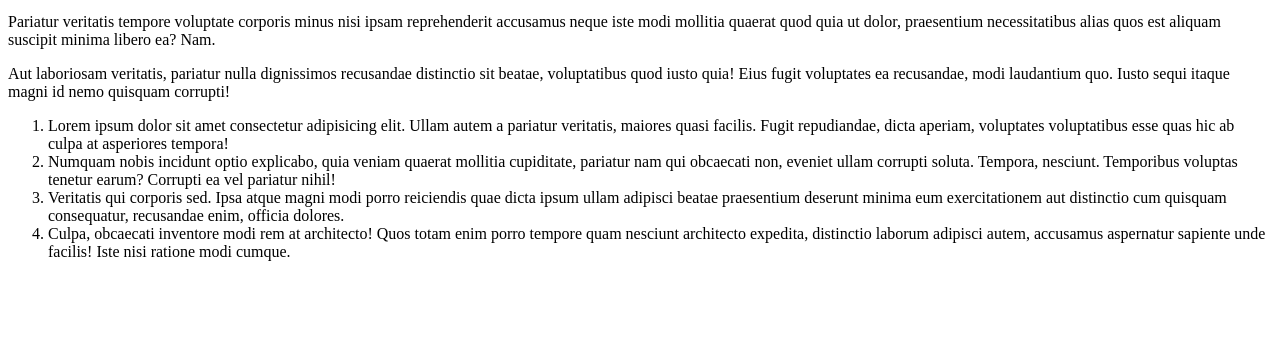
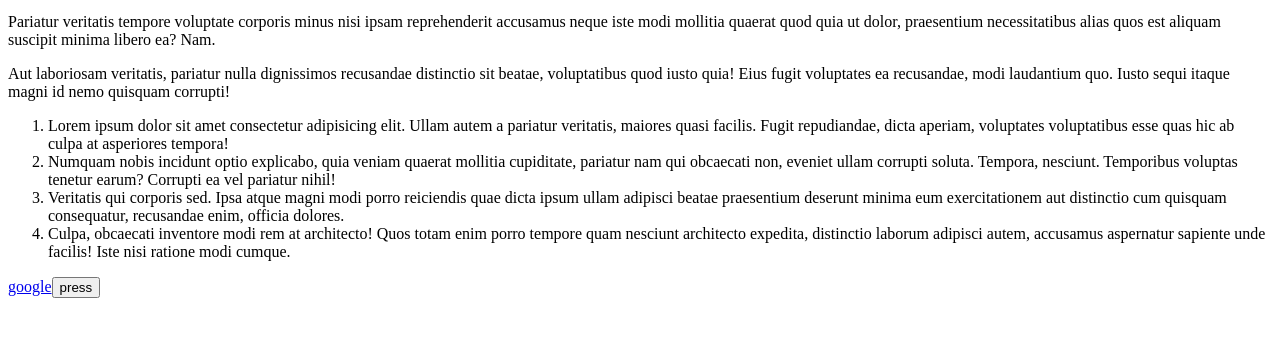
Before and after one commit to XlmkVal/WebDevelopmnet, a plain HTML site: page WebDevBootcamp/JavaScript/DOM_Manipulation/15.178DOM.html in a window 1280 px wide. Shown: the part 119-456 px from the top of the page. Drawn offline with Linux system fonts and the light colour scheme.

Commit message:
Mon 03/04/2019

```diff
--- a/WebDevBootcamp/JavaScript/DOM_Manipulation/15.178DOM.html
+++ b/WebDevBootcamp/JavaScript/DOM_Manipulation/15.178DOM.html
@@ -5,6 +5,7 @@
     <meta name="viewport" content="width=device-width, initial-scale=1.0">
     <meta http-equiv="X-UA-Compatible" content="ie=edge">
     <title>DOM</title>
+    <script src="./15.178.js"></script>
 </head>
 <body>
     <head>
@@ -25,7 +26,15 @@
     </article>
     <footer></footer>
     <script>
-
+        var foot = document.getElementsByTagName("footer")[0];
+        foot.innerHTML = '<a href="https://www.google.com">google</a><button type="submit" id="pressing">press</button>'
+        // now we will change the href of the footer a
+        var anchor = document.getElementsByTagName("a")[0];
+        anchor.id = "searchEngine";
+        // creating an event listener for clicks on the new button, so the search engine we redirect to is DuckDuckGo
+        document.getElementById("pressing").addEventListener("click", function(){
+            document.querySelector("#searchEngine").setAttribute("href", "https://duckduckgo.com")
+        })
     </script>
 </body>
 </html>
```
Also changed, not shown: WebDevBootcamp/JavaScript/DOM_Manipulation/15.178.js (added).
